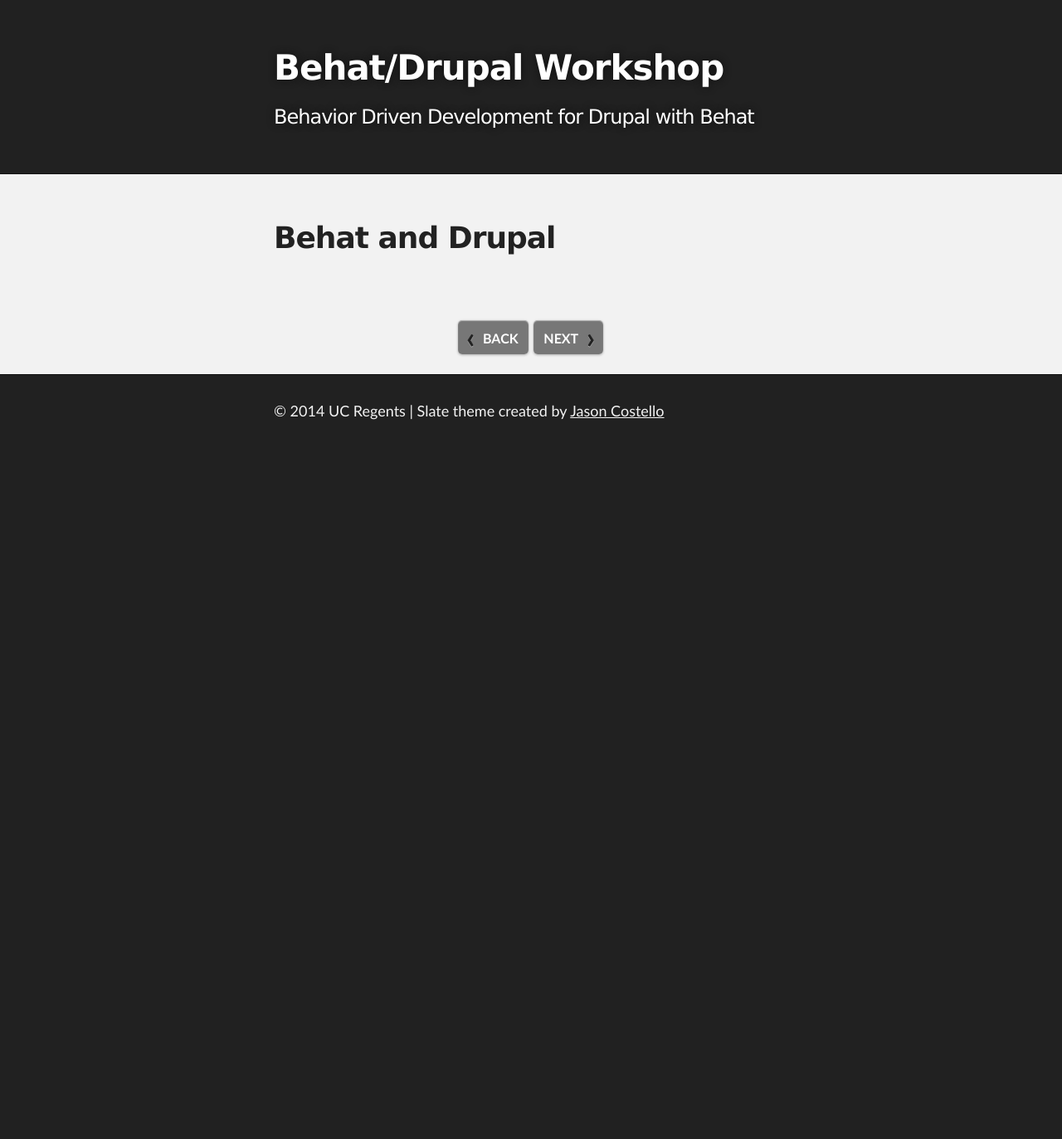
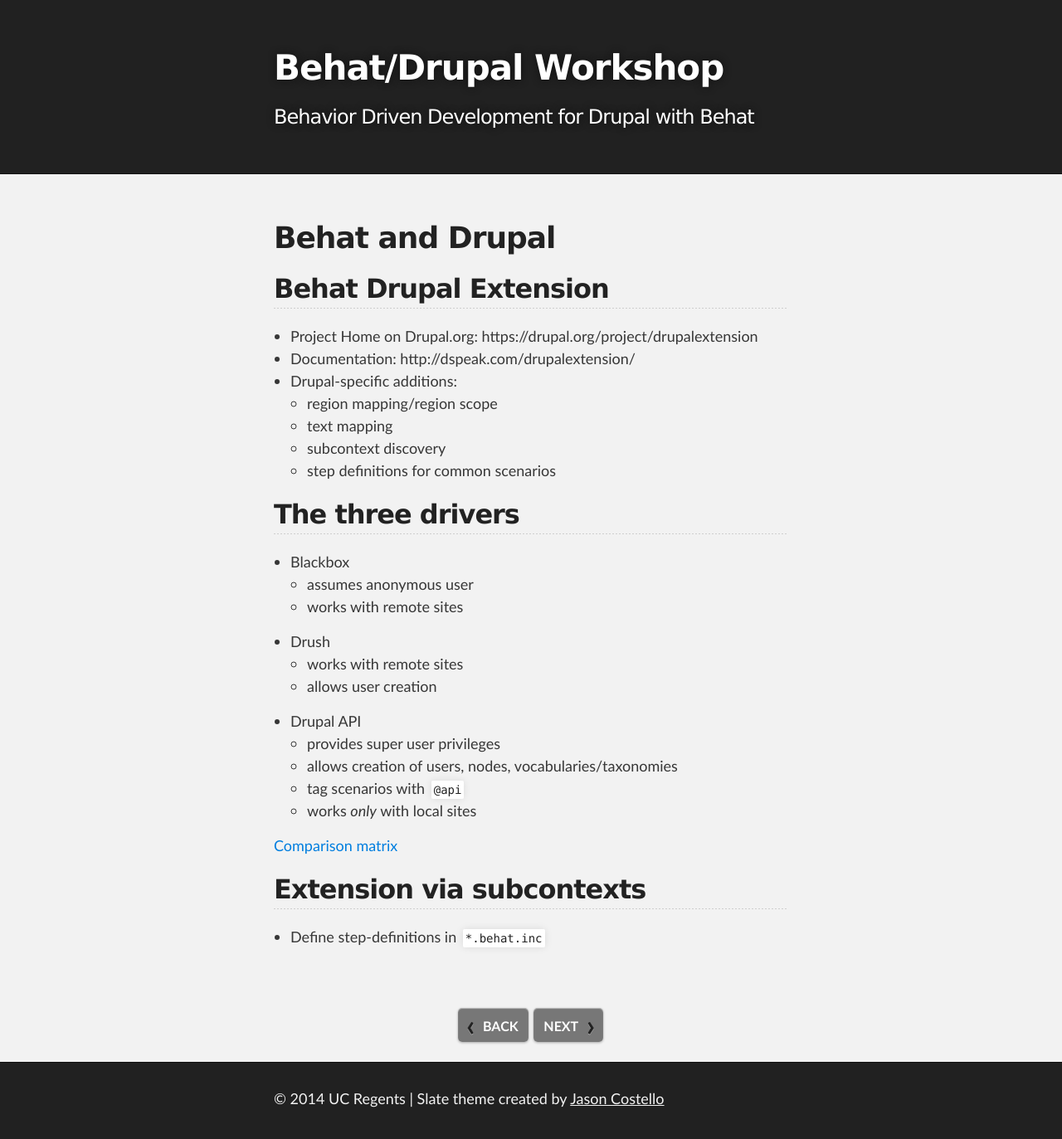
Before and after one commit to stopfstedt/behat-drupal-workshop, a Jekyll site: the page built from behat_and_drupal.md, in a window 1280 px wide. Shown: the whole page at 83% size. Built offline with Jekyll 4.4.1, drawn with Linux system fonts in a browser that asks for light colours; Markdown is read by kramdown in place of the engine named in the settings; before the commit the page ends 900 px from its top, so only the background shows below that.

Commit message:
fleshed out drupal extension page.

```diff
--- a/behat_and_drupal.md
+++ b/behat_and_drupal.md
@@ -5,3 +5,35 @@ prev_page: behat.html
 ---
 
 # Behat and Drupal
+
+## Behat Drupal Extension
+
+* Project Home on Drupal.org: https://drupal.org/project/drupalextension
+* Documentation: http://dspeak.com/drupalextension/
+* Drupal-specific additions:
+    - region mapping/region scope
+    - text mapping
+    - subcontext discovery
+    - step definitions for common scenarios
+
+## The three drivers
+
+* Blackbox
+    * assumes anonymous user
+    * works with remote sites
+
+* Drush
+    * works with remote sites
+    * allows user creation
+
+* Drupal API
+    * provides super user privileges
+    * allows creation of users, nodes, vocabularies/taxonomies
+    * tag scenarios with `@api`
+    * works _only_ with local sites
+
+[Comparison matrix](http://dspeak.com/drupalextension/drivers.html)
+
+## Extension via subcontexts
+
+* Define step-definitions in `*.behat.inc`
```
